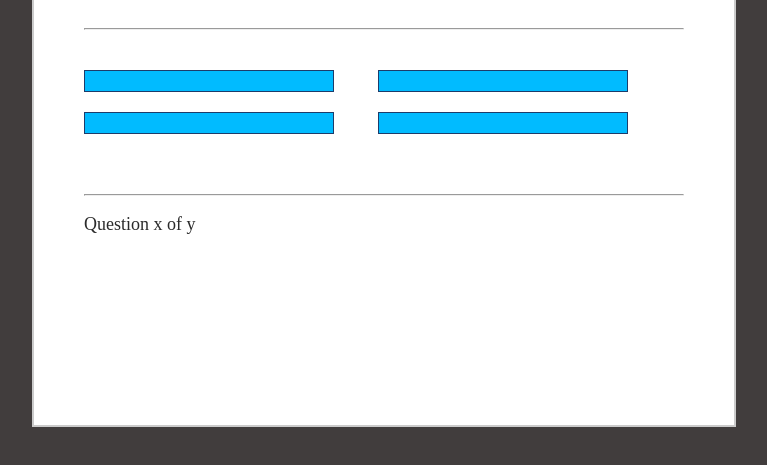
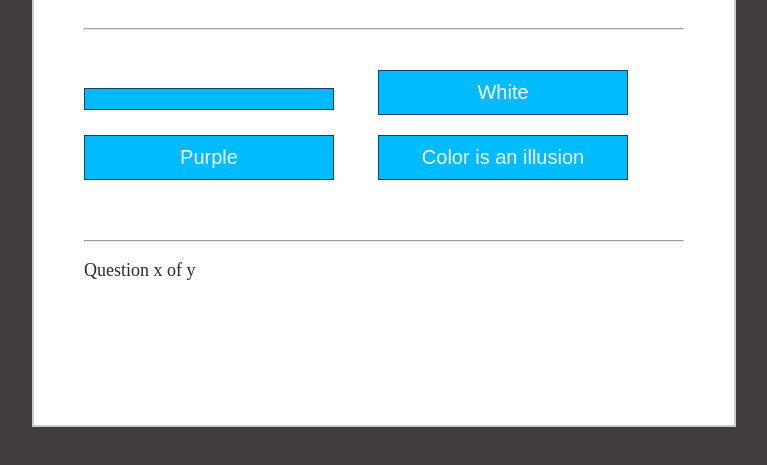
Before and after one commit to Anderkyl/JSQuizGame, a plain HTML site: page index.html in a window 1280 px wide. Shown: the part 145-610 px from the top of the page, without its empty margins (256-1023 px from the left). Drawn offline with Linux system fonts and the light colour scheme.

Commit message:
Got the question

```diff
--- a/index.html
+++ b/index.html
@@ -5,7 +5,7 @@
     <title>Quiz</title>
     <link rel="stylesheet" type="text/css" href="style.css">
 </head>
-<body>
+<body onload="doTheGame()">
 <div class="grid">
     <div id="quiz">
         <h1>Javascript Quiz Game</h1>
@@ -27,7 +27,7 @@
     </div>
 </div>
 
-<script src=""></script>
+<script src="script.js"></script>
 
 </body>
 </html>
--- a/script.js
+++ b/script.js
@@ -1,4 +1,35 @@
 
-let createQuestion = function("What color is the sky?", "Blue", "White", "purple","Color is an illusion", "color is an illusion"){
+let doTheGame = function(){
+
+    createQuestion("What color is the sky?", "Blue", "White", "Purple", "Color is an illusion");
+    return createQuestion;
+
 
 }
+
+
+
+
+
+
+
+let createQuestion = function(questionText, choice1, choice2, choice3, choice4, correctChoice){
+
+
+
+    let btn0 = document.getElementById("choice1");
+    btn0.innerText = choice1;
+
+    let btn1 = document.getElementById("btn1");
+    btn1.innerText = choice2;
+
+    let btn2 = document.getElementById("btn2");
+    btn2.innerText = choice3;
+
+    let btn3 = document.getElementById("btn3");
+    btn3.innerText = choice4;
+
+
+
+
+};
```
